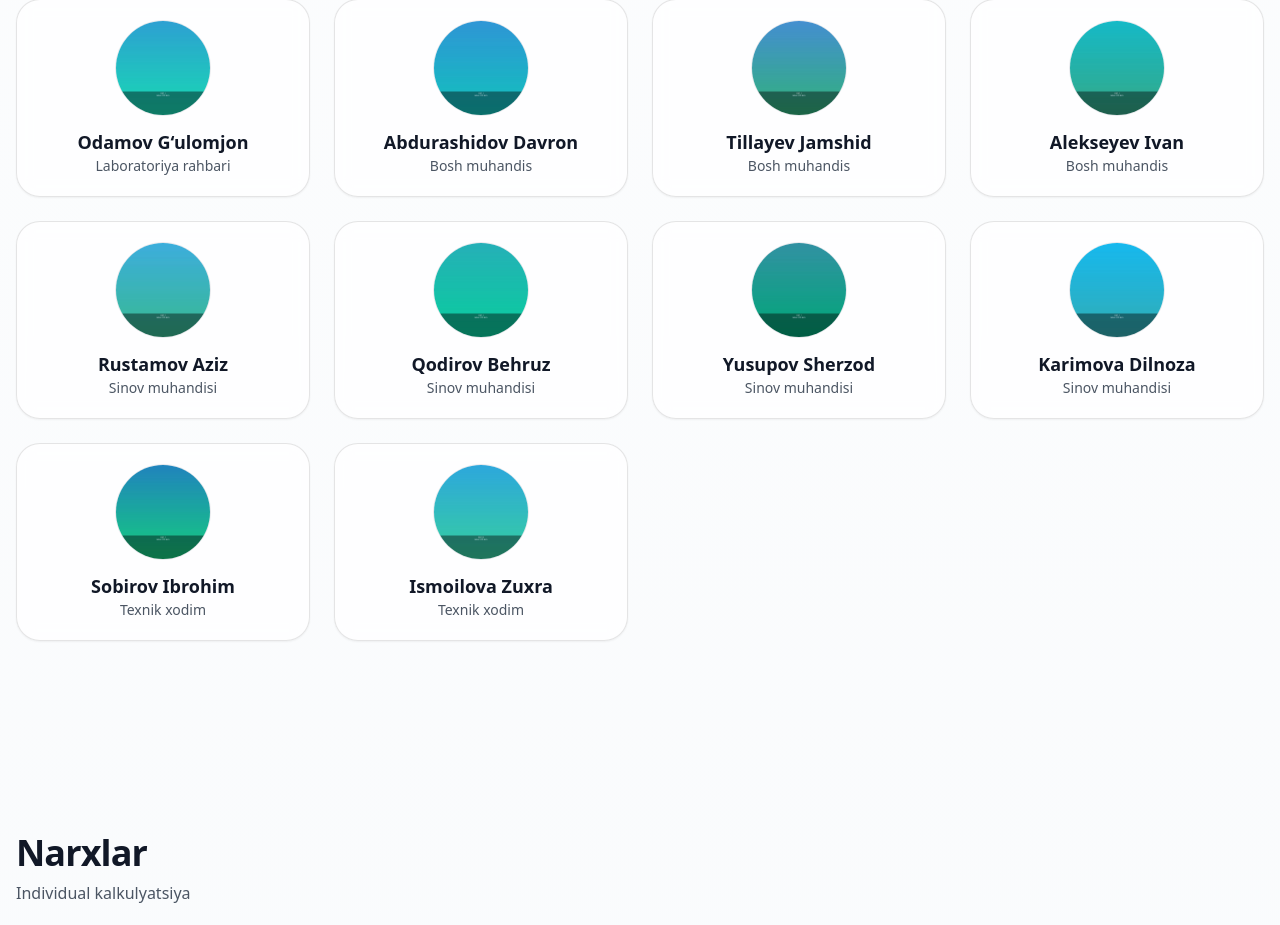
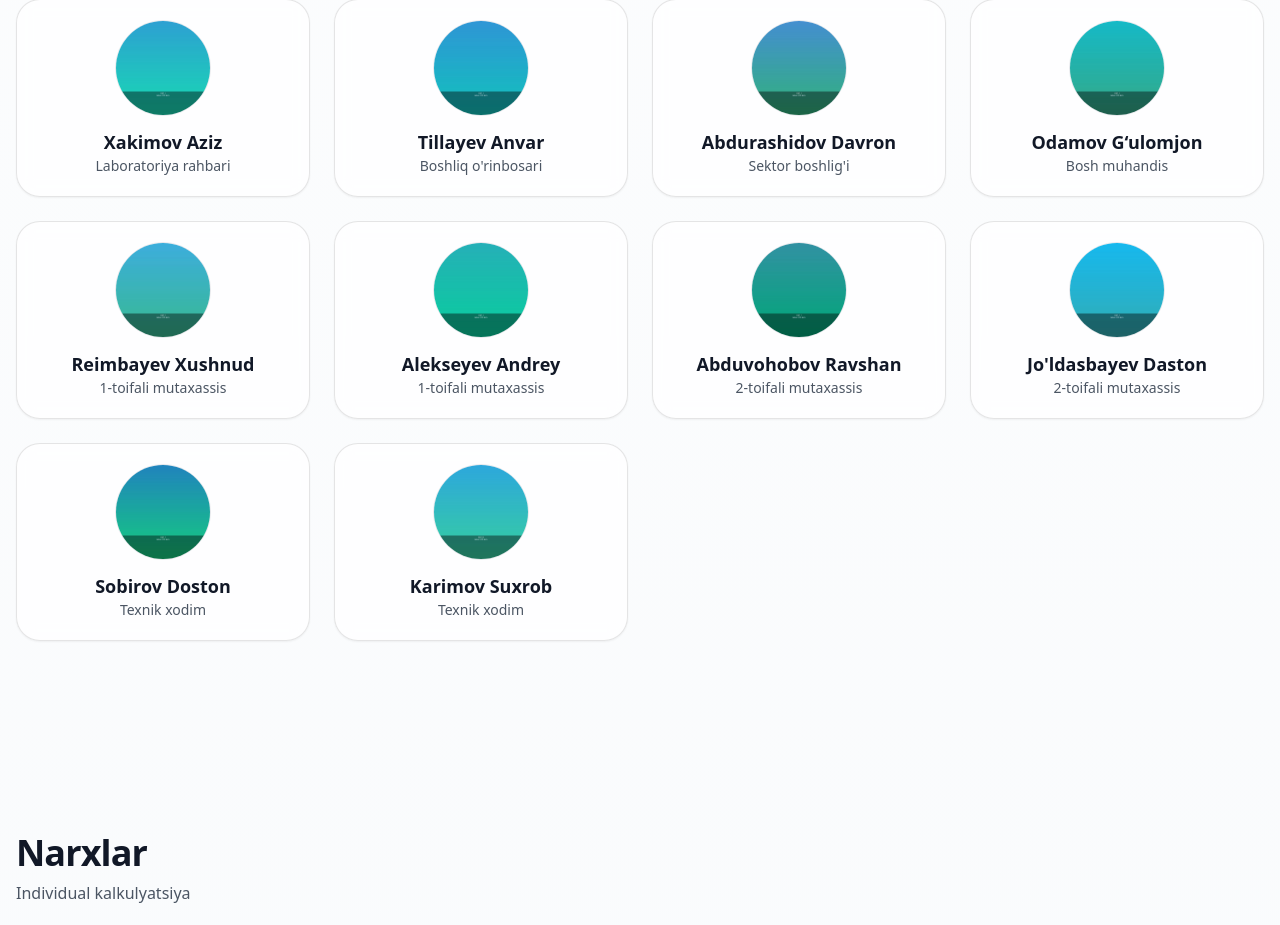
Before and after one commit to Odamov490/emc-lab-site, a React (Vite) app: page / in a window 1280 px wide. Shown: the part 3417-4342 px from the top of the page. Built offline with nearby package versions, Linux system fonts and the light colour scheme.

Commit message:
Yangilandi

```diff
--- a/src/App.jsx
+++ b/src/App.jsx
@@ -34,16 +34,16 @@ const EQUIPMENT = [
 
 // 10 xodim uchun placeholder – rasmlarni public/staff/ ichiga joylang
 const STAFF = [
-  { name: "Odamov G‘ulomjon", role: "Laboratoriya rahbari", img: "/staff/1.jpg" },
-  { name: "Abdurashidov Davron", role: "Bosh muhandis", img: "/staff/2.jpg" },
-  { name: "Tillayev Jamshid", role: "Bosh muhandis", img: "/staff/3.jpg" },
-  { name: "Alekseyev Ivan", role: "Bosh muhandis", img: "/staff/4.jpg" },
-  { name: "Rustamov Aziz", role: "Sinov muhandisi", img: "/staff/5.jpg" },
-  { name: "Qodirov Behruz", role: "Sinov muhandisi", img: "/staff/6.jpg" },
-  { name: "Yusupov Sherzod", role: "Sinov muhandisi", img: "/staff/7.jpg" },
-  { name: "Karimova Dilnoza", role: "Sinov muhandisi", img: "/staff/8.jpg" },
-  { name: "Sobirov Ibrohim", role: "Texnik xodim", img: "/staff/9.jpg" },
-  { name: "Ismoilova Zuxra", role: "Texnik xodim", img: "/staff/10.jpg" },
+  { name: "Xakimov Aziz", role: "Laboratoriya rahbari", img: "/staff/1.jpg" },
+   { name: "Tillayev Anvar", role: "Boshliq o'rinbosari", img: "/staff/2.jpg" },
+  { name: "Abdurashidov Davron", role: "Sektor boshlig'i", img: "/staff/3.jpg" },
+  { name: "Odamov G‘ulomjon", role: "Bosh muhandis", img: "/staff/4.jpg" },
+  { name: "Reimbayev Xushnud", role: "1-toifali mutaxassis", img: "/staff/5.jpg" },
+  { name: "Alekseyev Andrey", role: "1-toifali mutaxassis", img: "/staff/6.jpg" },
+  { name: "Abduvohobov Ravshan", role: "2-toifali mutaxassis", img: "/staff/7.jpg" },
+  { name: "Jo'ldasbayev Daston", role: "2-toifali mutaxassis", img: "/staff/8.jpg" },
+  { name: "Sobirov Doston", role: "Texnik xodim", img: "/staff/9.jpg" },
+  { name: "Karimov Suxrob", role: "Texnik xodim", img: "/staff/10.jpg" },
 ];
 
 
```
